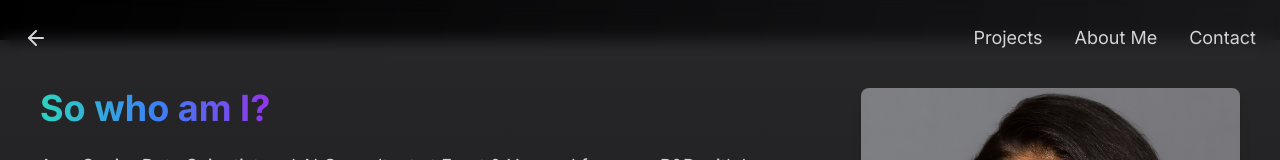
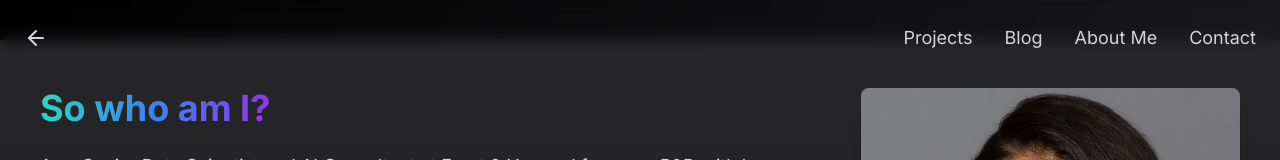
Before and after one commit to netranga/personal-portfolio, a Next.js app: page /about in a window 1280 px wide. Shown: the top 160 px of the page. Built offline with nearby package versions, Linux system fonts and the light colour scheme; no server answers; what tailwindcss-debug-screens would draw is missing.

Commit message:
updating old files

```diff
--- a/app/components/nav.tsx
+++ b/app/components/nav.tsx
@@ -30,7 +30,8 @@ export const Navigation: React.FC = () => {
 					<div className="flex justify-between gap-8">
 						{[
 							{ name: "Projects", href: "/projects", color: "from-blue-400 to-blue-500" },
-							{ name: "About Me", href: "/about", color: "from-teal-400 to-teal-500" },
+							{ name: "Blog", href: "/blog", color: "from-teal-400 to-teal-500" },
+							{ name: "About Me", href: "/about", color: "from-purple-400 to-purple-500" },
 							{ name: "Contact", href: "/contact", color: "from-purple-400 to-purple-500" },
 						].map((item) => (
 							<Link
--- a/app/page.tsx
+++ b/app/page.tsx
@@ -4,6 +4,7 @@ import Particles from "./components/particles";
 
 const navigation = [
   { name: "Projects", href: "/projects" },
+  { name: "Blog", href: "/blog" },
   { name: "About Me", href: "/about" },
   { name: "Contact", href: "/contact" },
 ];
```
